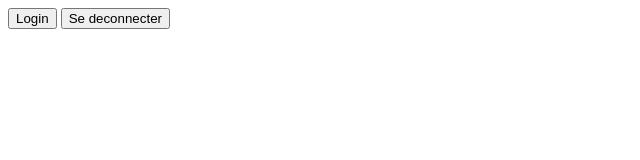
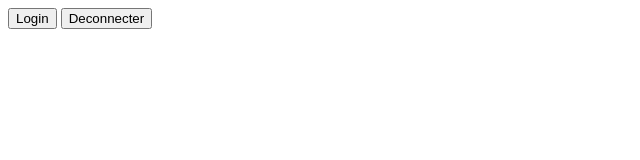
Before and after one commit to MalekEdine/gitTp, a plain HTML site: page index.html in a window 1280 px wide. Shown: the full height of the page, 0-640 px from the left. Drawn offline with Linux system fonts and the light colour scheme.

Commit message:
Changement de label

```diff
--- a/index.html
+++ b/index.html
@@ -11,7 +11,7 @@
         Login
     </button>
     <button>
-        Se deconnecter
+        Deconnecter
     </button>
 </body>
 </html>
```
